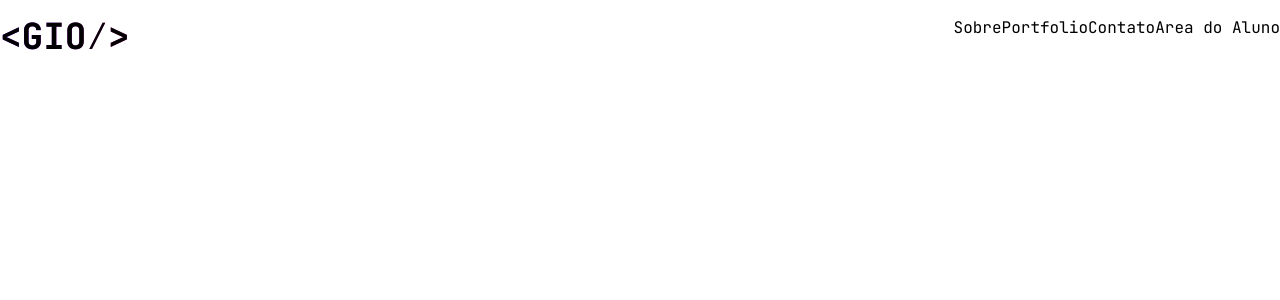
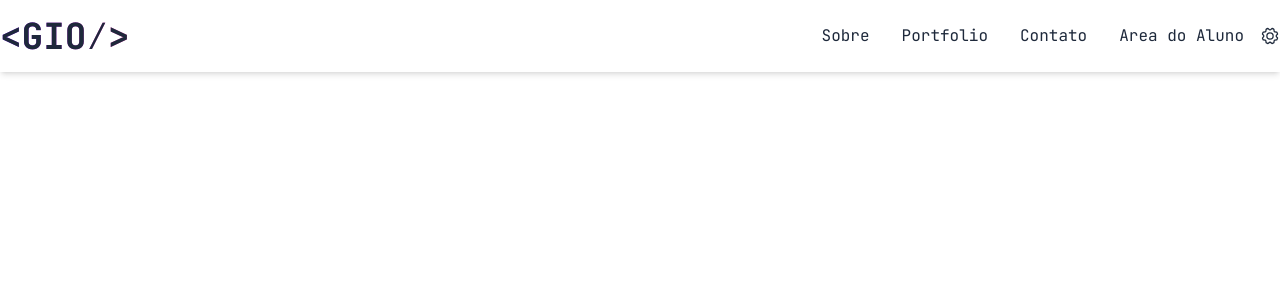
Before and after one commit to GiovanniRS/Portfolio, a React (Vite) app: page / in a window 1280 px wide. Shown: the top 300 px of the page. Built offline with nearby package versions, Linux system fonts and the light colour scheme; what tailwindcss-text-fill would draw is missing.

Commit message:
Criando nav e estilizando

```diff
--- a/index.html
+++ b/index.html
@@ -5,7 +5,7 @@
     <meta name="viewport" content="width=device-width, initial-scale=1.0" />
     <title>Giovanni Rodrigues</title>
   </head>
-  <body class="font-jetBrains">
+  <body class="font-jetBrains text-slate-800 dark:text-slate-300">
     <div id="root"></div>
     <script type="module" src="/src/main.tsx"></script>
   </body>
--- a/src/components/Header.tsx
+++ b/src/components/Header.tsx
@@ -1,13 +1,18 @@
+import { PiGear } from "react-icons/pi";
+
 export default function Header(){
     return(
-        <header className="container mx-auto py-4 flex justify-between">
-            <h1 className="text-4xl font-bold bg-gradient-to-r from-violet-gr to-pink-gr bg-clip-text text-fill-transparent">&lt;GIO&frasl;&gt;</h1>
-            <nav>
-                <a href="#sobre">Sobre</a>
-                <a href="#portfolio">Portfolio</a>
-                <a href="#contato">Contato</a>
-                <a href="#area-do-aluno">Area do Aluno</a>
-            </nav>
+        <header className="dark:bg-slate-900 shadow-md">
+            <div className="container mx-auto py-4 flex justify-between items-center">
+                <h1 className="text-4xl font-bold bg-gradient-to-r from-violet-gr to-pink-gr bg-clip-text text-fill-transparent">&lt;GIO&frasl;&gt;</h1>
+                <nav className="flex items-center">
+                    <a href="#sobre" className="px-4">Sobre</a>
+                    <a href="#portfolio" className="px-4">Portfolio</a>
+                    <a href="#contato" className="px-4">Contato</a>
+                    <a href="#area-do-aluno" className="px-4">Area do Aluno</a>
+                    <button><PiGear className="text-xl" /></button>
+                </nav>
+            </div>
         </header>
     )
 }
```
